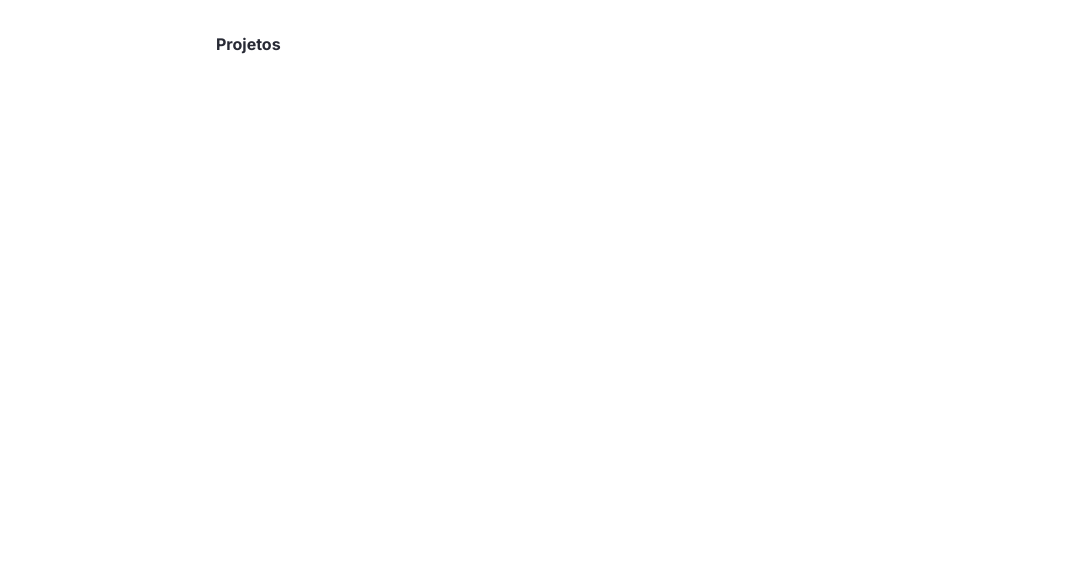
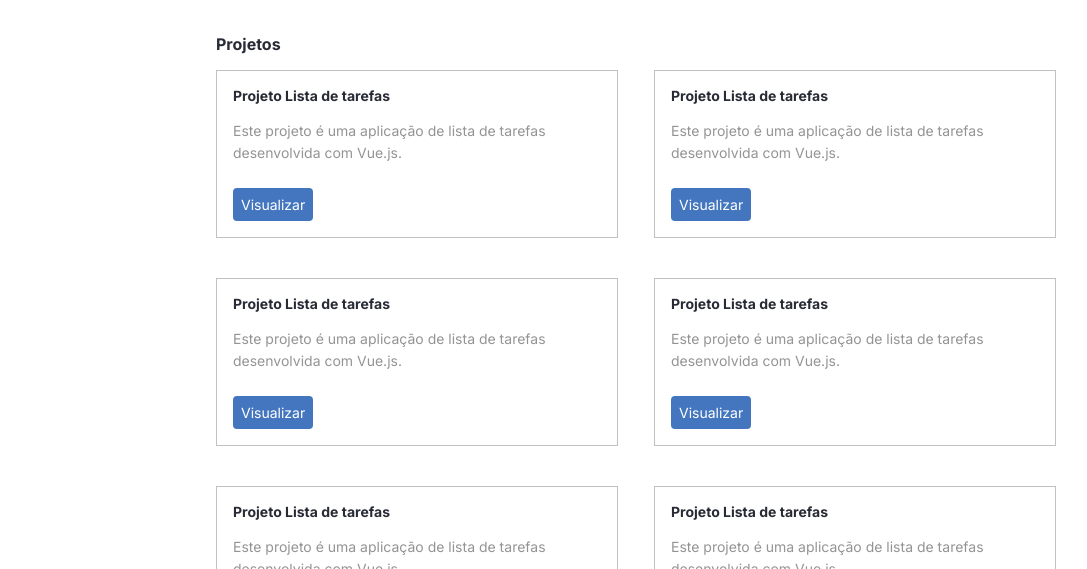
Before and after one commit to Julio-Cezar-Santos/portfolio, a React (Create React App) app: page / in a window 1280 px wide. Shown: the part 383-952 px from the top of the page, without its empty margins (96-1183 px from the left). Before the commit the page ends 800 px from the top, so only its background shows below. Built offline with nearby package versions, Linux system fonts and the light colour scheme.

Commit message:
criando a seção de projetos e o componente de projeto

```diff
--- /dev/null
+++ b/src/componentes/Projeto/index.tsx
@@ -0,0 +1,16 @@
+import Paragrafo from '../Paragrafo'
+import Titulo from '../Titulo'
+
+import { Card, LinkBotao } from './styles'
+
+const Projeto = () => (
+  <Card>
+    <Titulo>Projeto Lista de tarefas</Titulo>
+    <Paragrafo tipo="secundario">
+      Este projeto é uma aplicação de lista de tarefas desenvolvida com Vue.js.
+    </Paragrafo>
+    <LinkBotao>Visualizar</LinkBotao>
+  </Card>
+)
+
+export default Projeto
--- /dev/null
+++ b/src/componentes/Projeto/styles.ts
@@ -0,0 +1,16 @@
+import styled from 'styled-components'
+
+export const Card = styled.div`
+  border: 1px solid #c1c1c1;
+  padding: 16px;
+`
+export const LinkBotao = styled.a`
+  color: #fff;
+  font-size: 14px;
+  background-color: #4476bf;
+  text-decoration: none;
+  padding: 8px;
+  margin-top: 24px;
+  display: inline-block;
+  border-radius: 4px;
+`
--- a/src/containers/Projetos/index.tsx
+++ b/src/containers/Projetos/index.tsx
@@ -1,8 +1,37 @@
+import Projeto from '../../componentes/Projeto'
 import Titulo from '../../componentes/Titulo'
+
+import { Lista } from './styles'
 
 const Projetos = () => (
   <section>
     <Titulo fontSize={16}>Projetos</Titulo>
+    <Lista>
+      <li>
+        <Projeto />
+      </li>
+      <li>
+        <Projeto />
+      </li>
+      <li>
+        <Projeto />
+      </li>
+      <li>
+        <Projeto />
+      </li>
+      <li>
+        <Projeto />
+      </li>
+      <li>
+        <Projeto />
+      </li>
+      <li>
+        <Projeto />
+      </li>
+      <li>
+        <Projeto />
+      </li>
+    </Lista>
   </section>
 )
 
--- /dev/null
+++ b/src/containers/Projetos/styles.ts
@@ -0,0 +1,14 @@
+import styled from 'styled-components'
+
+export const Lista = styled.ul`
+  display: grid;
+  grid-template-columns: 1fr 1fr;
+  column-gap: 36px;
+  row-gap: 40px;
+
+  @media (max-width: 768px) {
+    grid-template-columns: 1fr;
+    column-gap: 0;
+    row-gap: 16px;
+  }
+`
--- a/src/styles.ts
+++ b/src/styles.ts
@@ -5,6 +5,7 @@
     margin: 0;
     padding: 0;
     font-family: "Inter", sans-serif;
+    list-style: none;
   }
 
   body {
```
